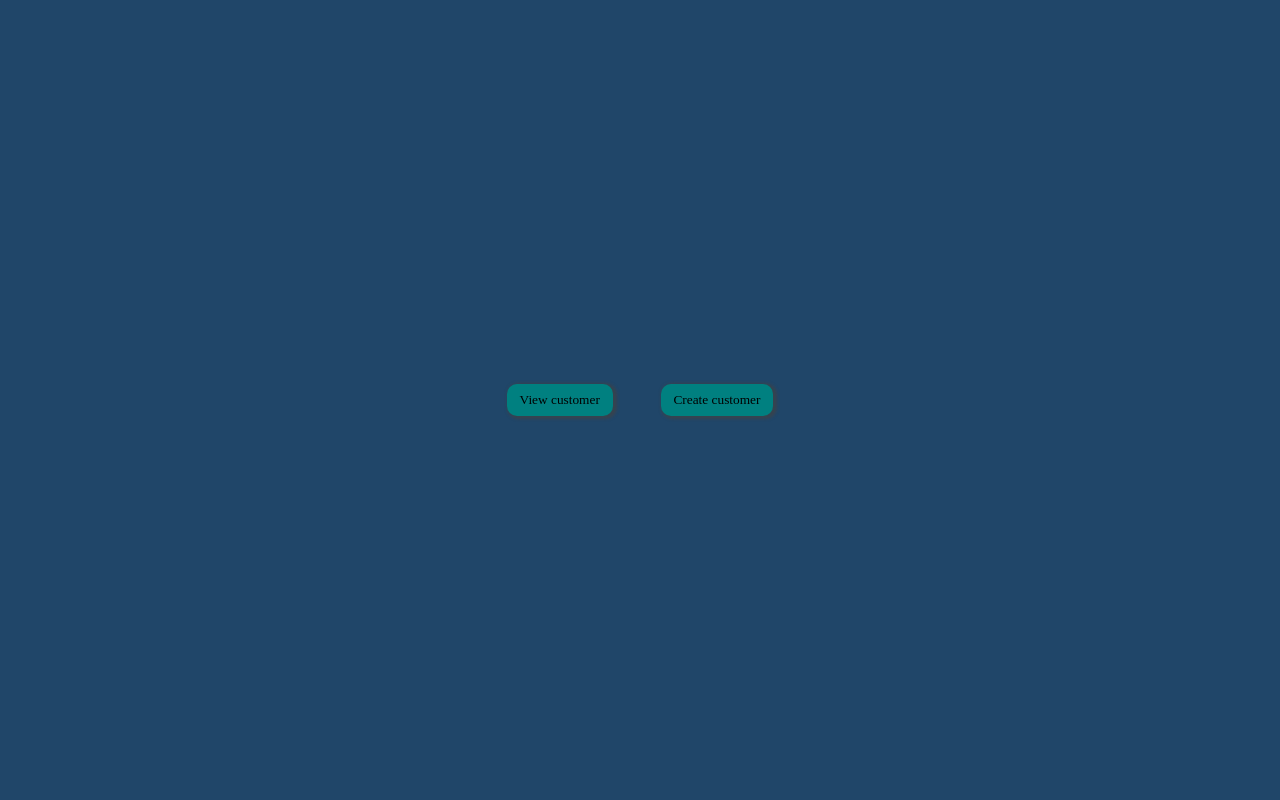
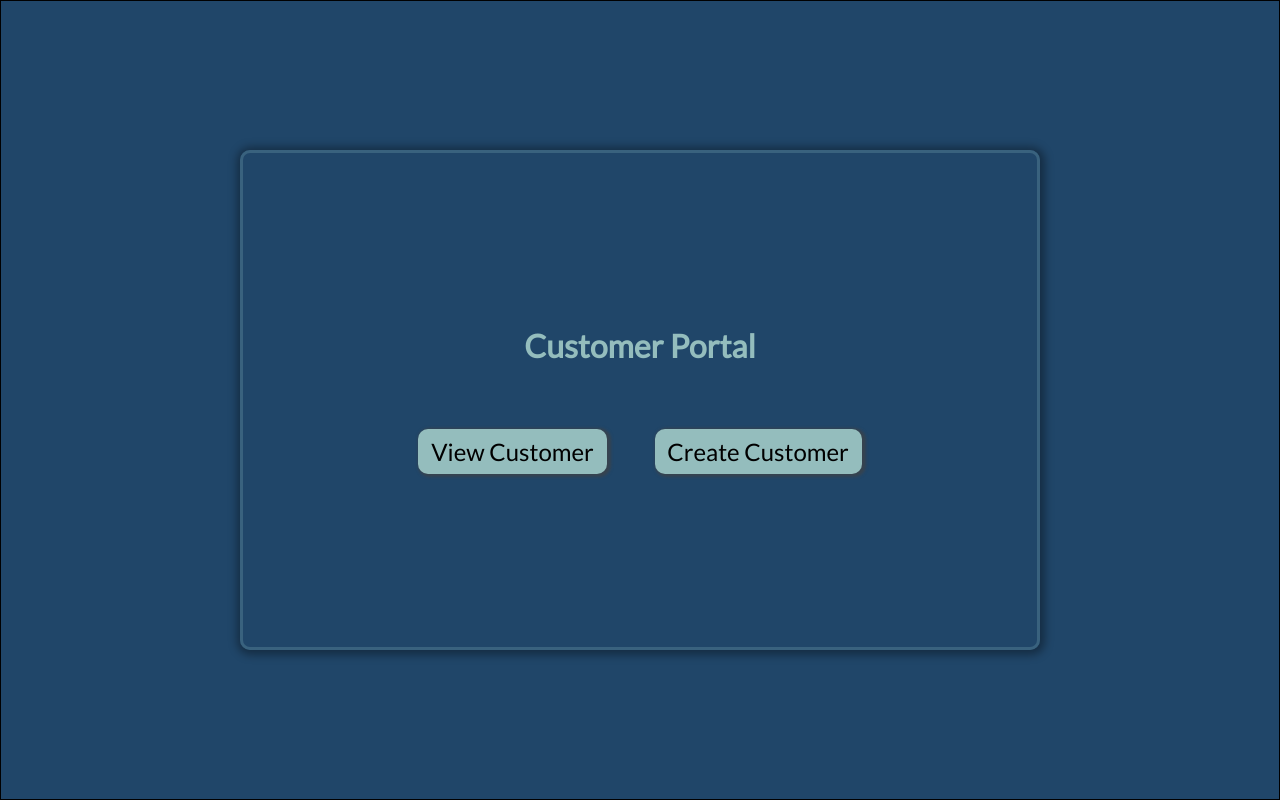
Before and after one commit to sennerstampontus/Reactform, a React (Create React App) app: page / in a window 1280 px wide. Built offline with nearby package versions, Linux system fonts and the light colour scheme.

Commit message:
designed

```diff
--- a/public/index.html
+++ b/public/index.html
@@ -2,15 +2,12 @@
 <html lang="en">
   <head>
     <meta charset="utf-8" />
-    <link rel="icon" href="%PUBLIC_URL%/favicon.ico" />
     <meta name="viewport" content="width=device-width, initial-scale=1" />
     <meta name="theme-color" content="#000000" />
-    <meta
-      name="description" content="Web site created using create-react-app"
-    />
-    <link rel="apple-touch-icon" href="%PUBLIC_URL%/logo192.png" />
+    <meta name="description" content="Web site created using create-react-app"/>
+    <script src="https://kit.fontawesome.com/124ac6c2b5.js" crossorigin="anonymous"></script>
 
-    <link rel="manifest" href="%PUBLIC_URL%/manifest.json" />
+
 
     <title>ReactForm by Pontus</title>
   </head>
--- a/src/App.css
+++ b/src/App.css
@@ -1,35 +1,149 @@
+@import url('https://fonts.googleapis.com/css2?family=Lato&display=swap');
 *{
   padding:0;
   margin: 0;
   box-sizing: border-box;
-  font-family:'Impact, Arial Narrow Bold, sans-serif';
+  font-family: 'Lato', sans-serif;
 }
+
 
 html, body{
   font-size: 16px;
-
   background-color: rgb(32, 70, 105);
 }
 
+h1{
+  color: #94bdbd;
+}
+
+input[type="text"],[type="email"]
+{
+    font-size:1.2rem;
+    font-family: 'Lato', sans-serif;
+}
+
+
 .container {
   width: 100%;
+  padding-left: 1rem;
+  padding-right: 1rem;
+  padding-top: 1rem;
+  margin-left:auto;
+  margin-right:auto;
+  }
+
+.vh-100{
   height: 100vh;
 }
 
-.flex-center{
+.p-top-4{
+  padding-top: 4rem;
+}
+
+.m-lr{
+  margin-left: 1rem;
+  margin-right: 1rem;
+}
+
+.m-tb{
+  margin-top: 1rem;
+  margin-bottom: 1rem;
+}
+
+.mt-1{
+  margin-top: 1.5rem;
+}
+
+.mt-2{
+  margin-top: 2.5rem;
+}
+
+.border{
+  border: 1px solid black;
+}
+
+.d-flex{
+  display:flex;
+}
+
+.flex-j-center{
   display: flex;
   justify-content: center;
   align-items: center;
 }
 
-.flex-center button {
-  background-color: teal;
+.flex-center{
+  justify-items: center;
+}
+
+.flex-col{
+  flex-direction: column;
+}
+
+.text-align-c{
+  text-align: center;
+}
+
+.buttonStyle button{
+  font-size: 1.5rem;
+  background-color: #94bdbd;
   margin: 0 1.5rem;
   padding-left: 0.8rem;
   padding-right: 0.8rem;
   padding-top: 0.5rem;
   padding-bottom: 0.5rem;
   border-radius: 10px;
-  box-shadow: 2px 1px 3px 2px rgba(66, 66, 66, 0.651);
+  box-shadow: 2px 1px 3px 2px #424242a6;
   border:none;
 }
+
+button:hover {
+  cursor: pointer;
+  background-color: #809494;
+  box-shadow: 1px 1px 6px 1px #8f8f8f;
+  transform: scale(1.08,1.08);
+}
+
+.box{
+  width: 800px;
+  height: 500px;
+  border: 3px solid rgb(57, 98, 126);
+  border-radius: 10px;
+  box-shadow: 1px 1px 9px 4px #0000005b;
+}
+
+
+
+.iconStyle{
+  color: white;
+  font-size: 2rem;
+}
+
+.formStyle{
+  padding-left: 1rem;
+  width: 300px;
+  height: 30px;
+  border: none;
+  outline: none;
+  border-radius: 8px;
+}
+
+.styleEmail{
+  padding-left: 1rem;
+  width: 634px;
+  height: 30px;
+  border: none;
+  outline: none;
+  border-radius: 8px;
+}
+
+.is-invalid{
+  border: 1px solid red;
+}
+.is-valid{
+  border: 1px solid green;
+}
+
+#error{
+  color: red;
+}
--- a/src/App.js
+++ b/src/App.js
@@ -1,4 +1,4 @@
-import {BrowserRouter, Route} from "react-router-dom";
+import {BrowserRouter, Switch, Route} from "react-router-dom";
 import './App.css';
 import { CreateCustomer } from "./views/CreateCustomer";
 import Home from "./views/Home";
@@ -8,9 +8,11 @@ function App() {
   return (
     <div className="App">
       <BrowserRouter>
-        <Route exact path = "/" component={Home}/>
-        <Route exact path = "/viewcustomer" component={ViewCustomer}/>
-        <Route exact path = "/createcustomer" component={CreateCustomer}/>
+      <Switch>
+        <Route path = "/viewcustomer" exact component={ViewCustomer}/>
+        <Route path = "/createcustomer" exact component={CreateCustomer}/>
+        <Route path= "/" exact component={Home}/>
+        </Switch>
       </BrowserRouter>
     </div>
   );
--- /dev/null
+++ b/src/components/Button.js
@@ -0,0 +1,10 @@
+import React from 'react'
+
+const Button = ({onClick, text}) => {
+
+    return (
+        <button onClick = {onClick} className="buttonStyle">{text}</button>
+    )
+}
+
+export default Button
--- /dev/null
+++ b/src/components/Header.js
@@ -0,0 +1,11 @@
+import React from 'react'
+
+const Header = ({headerText}) => {
+    return (
+        <header>
+            <h1>{headerText}</h1>
+        </header>
+    )
+}
+
+export default Header
--- /dev/null
+++ b/src/components/InputComponents.js
@@ -0,0 +1,9 @@
+import React from 'react'
+
+const InputComponents = ({className, id, type, placeholder}) => {
+    return (
+        <input className={className} id={id} type={type} placeholder={placeholder} />
+    )
+}
+
+export default InputComponents
--- /dev/null
+++ b/src/components/InputForm.js
@@ -0,0 +1,52 @@
+import React from 'react'
+import Button from './Button'
+import InputComponents from './InputComponents'
+import Header from './Header'
+import { Link } from 'react-router-dom'
+
+const InputForm = () => {
+
+
+    const onClick = (e) => {
+        e.preventDefault()
+        console.log(e)
+
+
+
+        let testArray = []
+
+        for (let i = 0; i < e.target.length; i++){
+            testArray.push(e.target[i])
+            console.log(e.target[i])
+            if(e.target[i].value === ""){
+                document.getElementById("error").innerText = "Lämna inget fält tomt"
+                // console.log(e.target[i].value)
+            }
+
+            else
+                document.getElementById("error").innerText = ""
+        }
+
+    }
+
+
+    return (
+        <div className="flex-j-center vh-100">
+            <div className="box flex-j-center flex-col">
+            <div className="text-align-c"><Link to = "/"><i className="fal fa-chevron-circle-left iconStyle m-tb"></i></Link></div>
+            <Header headerText="Create Customer"/>
+            <form id="form" onSubmit={onClick}  className="buttonStyle p-top-4 text-align-c" noValidate>
+                <InputComponents className="formStyle m-lr" id="firstName" type="text" placeholder="First Name"/>
+                <InputComponents className="formStyle m-lr" id="lastName" type="text" placeholder="Last Name"/>
+                <InputComponents className="styleEmail m-tb" id="email" type="email" placeholder="example@domain.com"/>
+                <Button text="Save Customer"/>
+                <div id="error" className="mt-1"></div>
+            </form>
+            </div>
+        </div>
+
+    )}
+
+
+
+export default InputForm
--- a/src/views/CreateCustomer.js
+++ b/src/views/CreateCustomer.js
@@ -1,9 +1,13 @@
 import React from 'react'
+import InputForm from '../components/InputForm'
+import { Link } from 'react-router-dom'
 
 export const CreateCustomer = () => {
+
     return (
         <div>
-            Create Customer
+
+            <InputForm />
         </div>
     )
 }
--- a/src/views/Home.js
+++ b/src/views/Home.js
@@ -1,14 +1,28 @@
 import React from 'react'
 import { Link } from 'react-router-dom'
+import Button from '../components/Button'
+import Header from '../components/Header'
+
+
 
 const Home = () => {
+
+
+
     return (
-        <div className="container flex-center">
-            <div>
-                <Link to = "/viewcustomer"><button>View customer</button></Link>
-                <Link to ="/createcustomer"><button>Create customer</button></Link>
+        <div className="flex-j-center vh-100 border">
+            <div className="box flex-j-center flex-col">
+            <Header headerText="Customer Portal"/>
+            <div className="buttonStyle p-top-4">
+
+            <Link to = "/viewcustomer">
+                <Button text="View Customer"/>
+            </Link>
+            <Link to ="/createcustomer">
+                <Button text="Create Customer"/>
+            </Link>
+        </div>
             </div>
-
         </div>
     )
 }
--- a/src/views/ViewCustomer.js
+++ b/src/views/ViewCustomer.js
@@ -2,8 +2,8 @@ import React from 'react'
 
 const ViewCustomer = () => {
     return (
-        <div>
-            View Customer
+        <div className="container flex-center">
+            <div>View Customer</div>
         </div>
     )
 }
```
